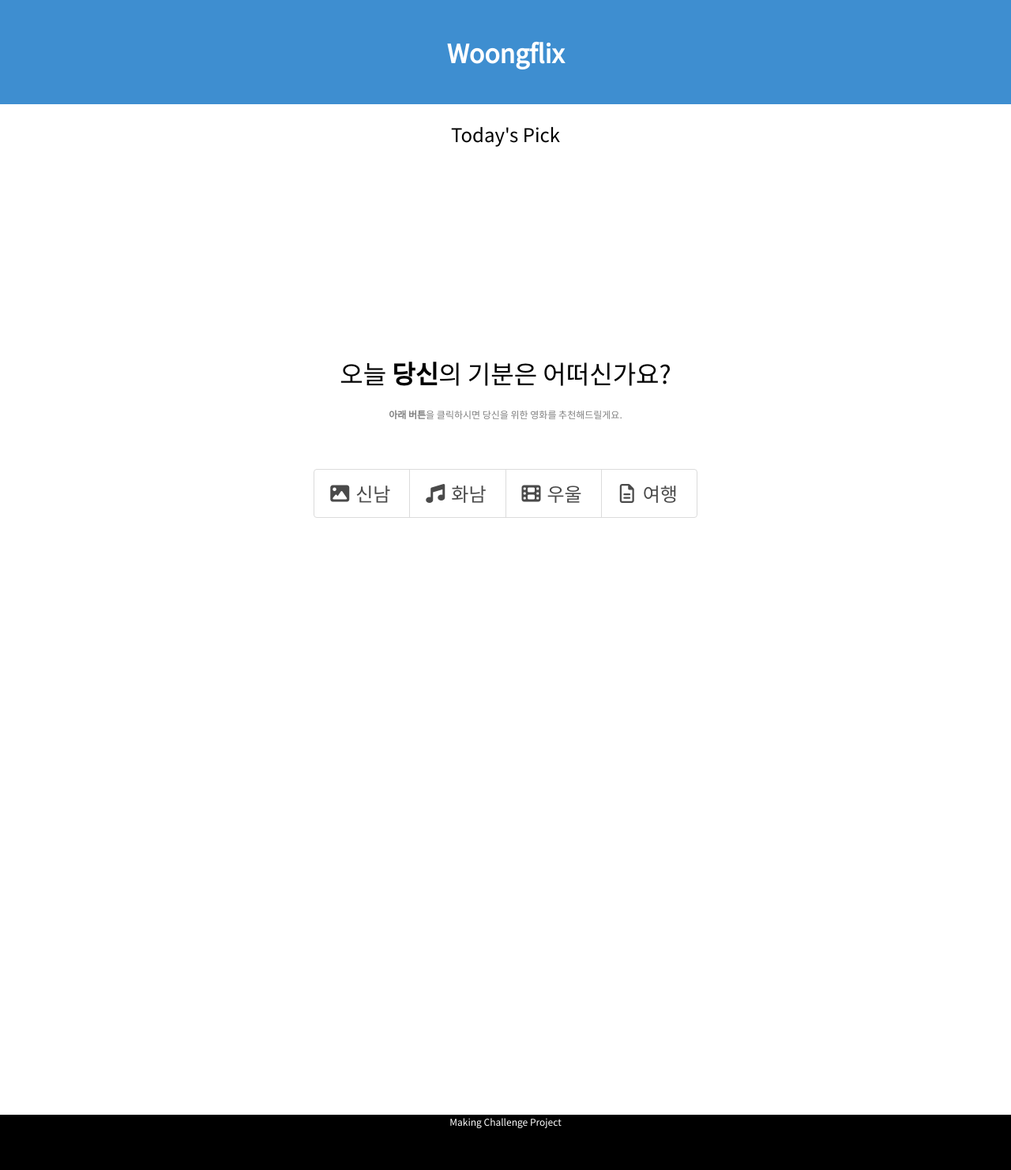
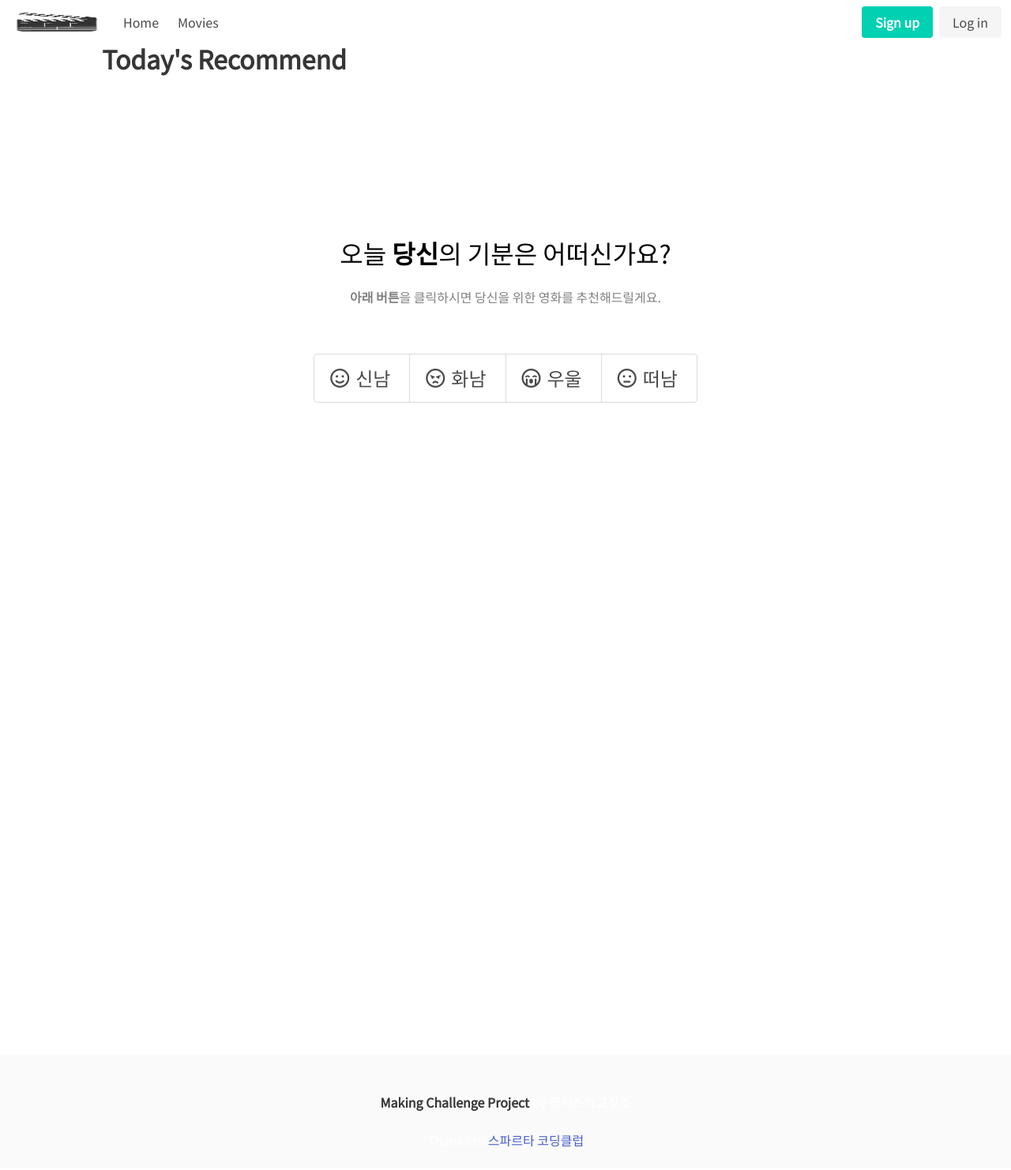
Before and after one commit to making-challenge-7-1/tmm, a Flask app: page / in a window 1280 px wide. Shown: the whole page at 79% size. After the commit the page ends 1453 px from the top, so only its background shows below. Run offline with Flask 2, Linux system fonts and the light colour scheme; data that the repository does not hold is empty; some libraries are stand-ins or nearby versions.

Commit message:
register 기능 구현

```diff
--- a/app.py
+++ b/app.py
@@ -9,9 +9,10 @@ client = MongoClient('mongodb://test:test@52.79.33.194', 27017)
 db = client.dbsparta
 
 # client = MongoClient("localhost", 27017)
+# db = client.dbMovie
 
-# db = client.dbMovie
 movieList = db.tp7
+review = db.review
 
 app.secret_key = "ABCDEFG"
 
@@ -20,35 +21,73 @@ app.secret_key = "ABCDEFG"
 def init():
     return render_template("index.html")
 
-
-# happy_list = list(movieList.find({"genre": "신남"}, {"_id": False}))
+# register(회원가입)
+@app.route("/register")
+def register_get():
+    return render_template("register.html")
 
 
-# happy_title = happy_list["title"]
+@app.route("/register", methods=["POST"])
+def register_post():
+    ID_receive = request.form["ID_give"]
+    password_receive = request.form["password_give"]
 
-# print(happy_title)
+    doc ={'id' : ID_receive,
+          'password': password_receive}
+    db.register.insert_one(doc)
+
+    return jsonify({'msg':'저장이 완료되었습니다'})
+
+#
+# @app.route("/register", methods=["POST"])
+# def register():
+#     email_receive = request.form["email_give"]
+#     password_receive = request.form["password_give"]
+#
+#     doc = {'email': email_receive,
+#            'password': password_receive}
+#     db.register.insert_one(doc)
+#
+#     return render_template("register.html")
+
+# login(로그인)
+@app.route("/login")
+def login():
+
+    return render_template("login.html")
 
 
-# cut score
-# def cutScore(item):
-#     if((item) > 6):
-#         return item
+@app.route("/movies", methods=["GET"])
+def movie_list():
+    return render_template("movies.html")
+
 
 # detail page view
-@app.route("/detail", methods=['GET'])
+@app.route("/detail", methods=["GET"])
 def detail():
     return render_template("detail.html")
 
-tests = list(movieList.find({'genre':'신남'},{'_id':False}))
-# print(tests)
 
-def cutName(n) :
-    score = float(n["score"])
-    if score > 6 :
-        return n
+# # get reviews
+# @app.route("/reviews", methods=["GET"])
+# def get_reviews():
+#     reviews = list(db.reviews.find({}, {"_id": False}))
+#     return jsonify({'target_reviews': reviews})
 
+#update reviews
+    # @app.route("/reviews/update", methods=["POST"])
+    # def update_reviews():
+    #     title_receive = request.form['title_give']
+    #     writer_receive = request.form['writer_give']
+    #     review_receive = request.form['review_give']
 
-
+    # doc = {
+    #     "movie": movie_receive,
+    #     "writer": writer_receive,
+    #     "review": review_receive
+    # }
+    # db.review.insert_one(doc)
+    # return
 
 # top 4 movie get 기분별 하나씩 랜덤하게 가져오기
 @app.route("/recommend/top", methods=["GET"])
@@ -58,12 +97,8 @@ def get_recommend_top():
 
     try:
         happy_list = list(movieList.find({"genre": "신남"}, {"_id": False}))
-        scoreCut_happy = list(map(cutName, happy_list))
-        print(scoreCut_happy)
-        # scoreCut = happy_list(map(cutScore(),))
-        # if scoreCut > 5.00 :
+        today_happy = random.sample(happy_list, 1)[0]
 
-        today_happy = random.sample(scoreCut_happy, 1)[0]
         happy_title = today_happy["title"]
         happy_img = today_happy["img_url"]
         recommend_top.append(happy_title)
@@ -104,10 +139,9 @@ def get_recommend_list():
         genre_receive = request.form["genre_name"]
         # print(genre_receive)
 
-        movie_list = list(movieList.find({"genre": genre_receive}, {"_id": False}))
-        # scoreCut_movie_list = list(map(cutName, movie_list))
-        # print(scoreCut_movie_list)
-
+        movie_list = list(
+            movieList.find({"genre": genre_receive}, {"_id": False}).sort("score", -1)
+        )
         # print(movie_list)
 
     except Exception:
@@ -115,6 +149,20 @@ def get_recommend_list():
         return jsonify({"error"})
 
     return jsonify({"movie_list": movie_list})
+
+
+# get all genre movie list
+@app.route("/find/all", methods=["GET"])
+def find_all_movie():
+    try:
+        movie_list_all = list(movieList.find({}, {"_id": False}).sort("score", -1))
+        # print(movie_list_all)
+
+    except Exception:
+
+        return jsonify({"error to find movies"})
+
+    return jsonify({"movie_list": movie_list_all})
 
 
 # get movie detail
@@ -127,7 +175,6 @@ def find_movie_detail():
         target = movieList.find_one({"title": title_receive}, {"_id": False})
         print(target)
 
-
     except Exception as e:
         return {"message": "failed to search"}, 401
 
--- a/templates/base.html
+++ b/templates/base.html
@@ -18,17 +18,6 @@
       href="https://cdn.jsdelivr.net/npm/bulma@0.9.3/css/bulma.min.css"
     />
 
-    <!-- bootstrap css -->
-    {#
-    <link
-      href="https://cdn.jsdelivr.net/npm/bootstrap@5.1.3/dist/css/bootstrap.min.css"
-      rel="stylesheet"
-      integrity="sha384-1BmE4kWBq78iYhFldvKuhfTAU6auU8tT94WrHftjDbrCEXSU1oBoqyl2QvZ6jIW3"
-      crossorigin="anonymous"
-    />
-    #}
-    <!-- css init -->
-    <link rel="stylesheet" href="/static/css/default.css" />
     <!-- css custom -->
     <link rel="stylesheet" href="/static/css/style.css" />
 
@@ -36,6 +25,12 @@
       rel="stylesheet"
       href="https://fonts.googleapis.com/css2?family=Noto+Sans+KR&display=swap"
     />
+
+    <link
+      href="https://fonts.googleapis.com/css2?family=Abril+Fatface&display=swap"
+      rel="stylesheet"
+    />
+
     {% block scripts %}
 
     <!-- jquery -->
@@ -60,20 +55,58 @@
 
   <body>
     <header>
-      <section class="hero is-info">
-        <div class="hero-body has-text-centered" style="margin:auto;">
-        {# <img src="../static/images/logo.png" alt="logo" class="header-logo" /> #}
-        <a href="/"><h1 class="title">Woongflix</h1></a>
+      <nav class="navbar" role="navigation" aria-label="main navigation">
+        <div class="navbar-brand">
+          <a class="navbar-item" href="/">
+            <img src="./static/images/logo.png" width="120" />
+          </a>
+
+          <a
+            role="button"
+            class="navbar-burger"
+            aria-label="menu"
+            aria-expanded="false"
+            data-target="navbarBasicExample"
+          >
+            <span aria-hidden="true"></span>
+            <span aria-hidden="true"></span>
+            <span aria-hidden="true"></span>
+          </a>
         </div>
-      </section>
+
+        <div id="navbarBasicExample" class="navbar-menu">
+          <div class="navbar-start">
+            <a class="navbar-item" href="/"> Home </a>
+            <a class="navbar-item" href="/movies"> Movies </a>
+          </div>
+
+          <div class="navbar-end">
+            <div class="navbar-item">
+              <div class="buttons">
+                <a class="button is-primary" href="/register">
+                  <strong>Sign up</strong>
+                </a>
+                <a class="button is-light" href="/login"> Log in </a>
+              </div>
+            </div>
+          </div>
+        </div>
+      </nav>
     </header>
 
     <div class="container">
       <main>{% block main %}{% endblock %}</main>
     </div>
 
-    <footer>
-      Making Challenge Project
+    <footer class="footer">
+      <div class="content has-text-centered">
+        <p>
+          <strong>Making Challenge Project</strong> by 플릭스하고싶조
+          <br /><br />
+
+          Thanks to <a href="https://spartacodingclub.kr/">스파르타 코딩클럽</a>
+        </p>
+      </div>
     </footer>
   </body>
 </html>
--- a/templates/index.html
+++ b/templates/index.html
@@ -1,27 +1,37 @@
 {% extends "base.html" %}
 {% block main %}
-<div id="movie-today">
-    <h2>Today's Pick</h2>
-</div>
+
 <div id="movie-recommend">
-    <div class="columns movie-recommend-list">
-        <div class="column">
+  <div id="movie-recommend-title">
+  {# <h2 class="title">이런 영화는 어떠세요?</h2> #}
+  {# <h2 class="title">오늘의 추천 영화</h2> #}
+  <h2 class="title">Today's Recommend</h2>
+  {# <h2 class="title">Woong's Pick</h2> #}
+
+  {# <h2 class="title">Recommed Movies</h2> #}
+
+
+
+  </div>
+
+  <div class="columns movie-recommend-list">
+        <div class="column is-one-quarter movie-recommend-item">
             <div id="head-happy" class="movie-card-head">
             </div>
         </div>
-        <div class="column">
+        <div class="column is-one-quarter movie-recommend-item">
             <div id="head-angry" class="movie-card-head">
             </div>
         </div>
-        <div class="column">
+        <div class="column is-one-quarter movie-recommend-item">
             <div id="head-sad" class="movie-card-head">
             </div>
         </div>
-        <div class="column">
+        <div class="column is-one-quarter movie-recommend-item">
             <div id="head-move" class="movie-card-head">
             </div>
         </div>
-    </div>
+  </div>
 </div>
 
 <div class="feeling">
@@ -35,26 +45,26 @@
   <ul>
     <li>
       <a href="#movie-list"  onclick="getMovieList('신남')">
-        <span class="icon is-small"><i class="fas fa-image" aria-hidden="true"></i></span>
+        <span class="icon is-small"><i class="far fa-smile aria-hidden="true""></i></span>
         <span>신남</span>
       </a>
     </li>
     <li>
       <a href="#movie-list"  onclick="getMovieList('화남')">
-        <span class="icon is-small"><i class="fas fa-music" aria-hidden="true"></i></span>
+        <span class="icon is-small"><i class="far fa-angry" aria-hidden="true"></i></span>
         <span>화남</span>
       </a>
     </li>
     <li>
       <a href="#movie-list"  onclick="getMovieList('우울')">
-        <span class="icon is-small"><i class="fas fa-film" aria-hidden="true"></i></span>
+        <span class="icon is-small"><i class="far fa-sad-cry" aria-hidden="true"></i></span>
         <span>우울</span>
       </a>
     </li>
     <li>
       <a href="#movie-list"  onclick="getMovieList('떠남')">
-        <span class="icon is-small"><i class="far fa-file-alt" aria-hidden="true"></i></span>
-        <span>여행</span>
+        <span class="icon is-small"><i class="far fa-meh" aria-hidden="true"></i></span>
+        <span>떠남</span>
       </a>
     </li>
   </ul>
@@ -66,7 +76,5 @@
 <!-- custom script -->
     {% block javascript %}
         <script src="./static/scripts/main.js"></script>
-        <script src="./static/scripts/detail.js"></script>
-{# <script src="./static/scripts/detail.js"></script> #}
-        {% endblock %}
+    {% endblock %}
 {% endblock %}
```
Also changed, not shown: register.js (added, +28 -0 lines), templates/detail.html (+4 -53 lines), templates/login.html (added, +28 -0 lines), templates/movies.html (added, +41 -0 lines), templates/register.html (added, +59 -0 lines).
